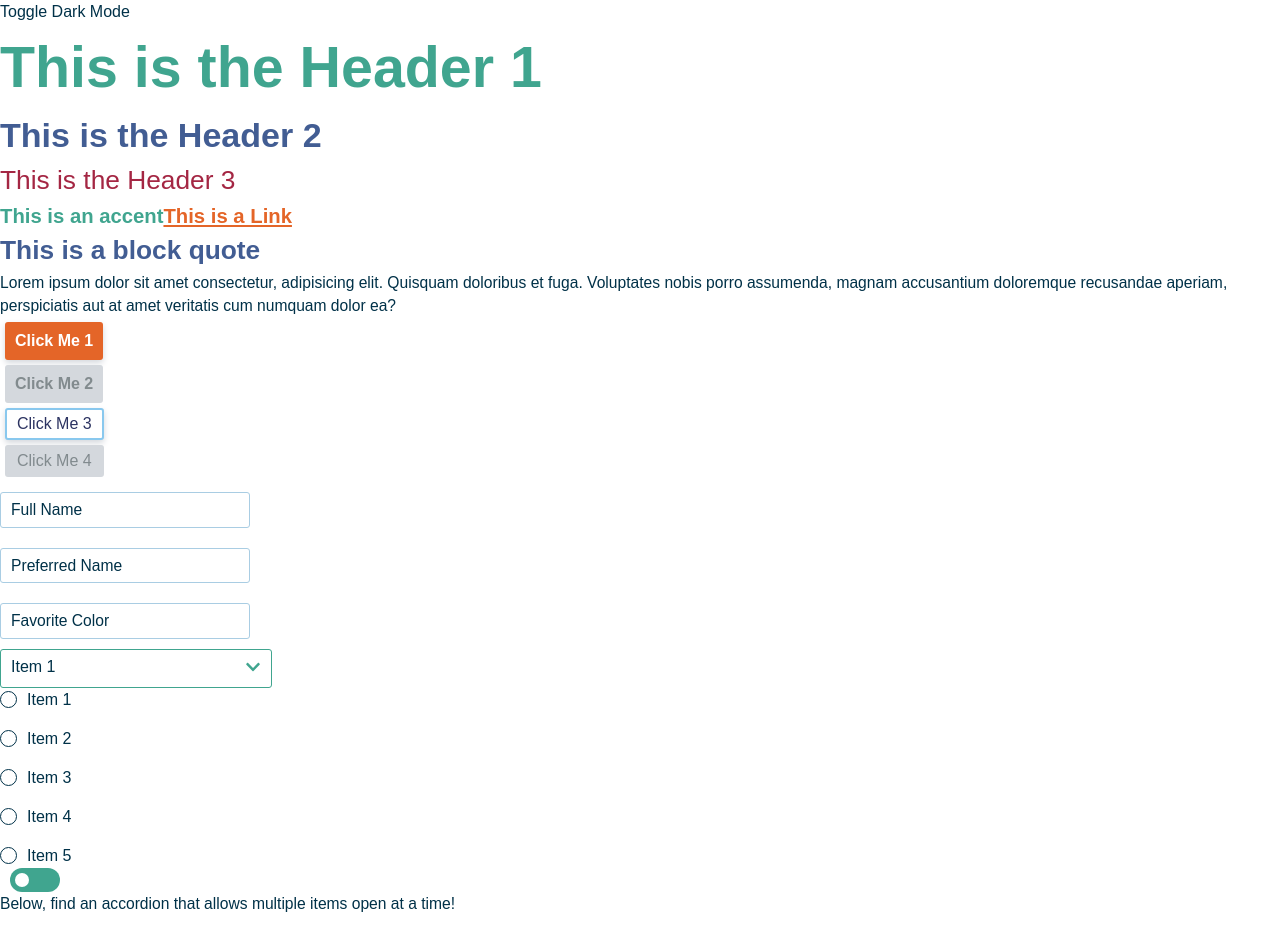
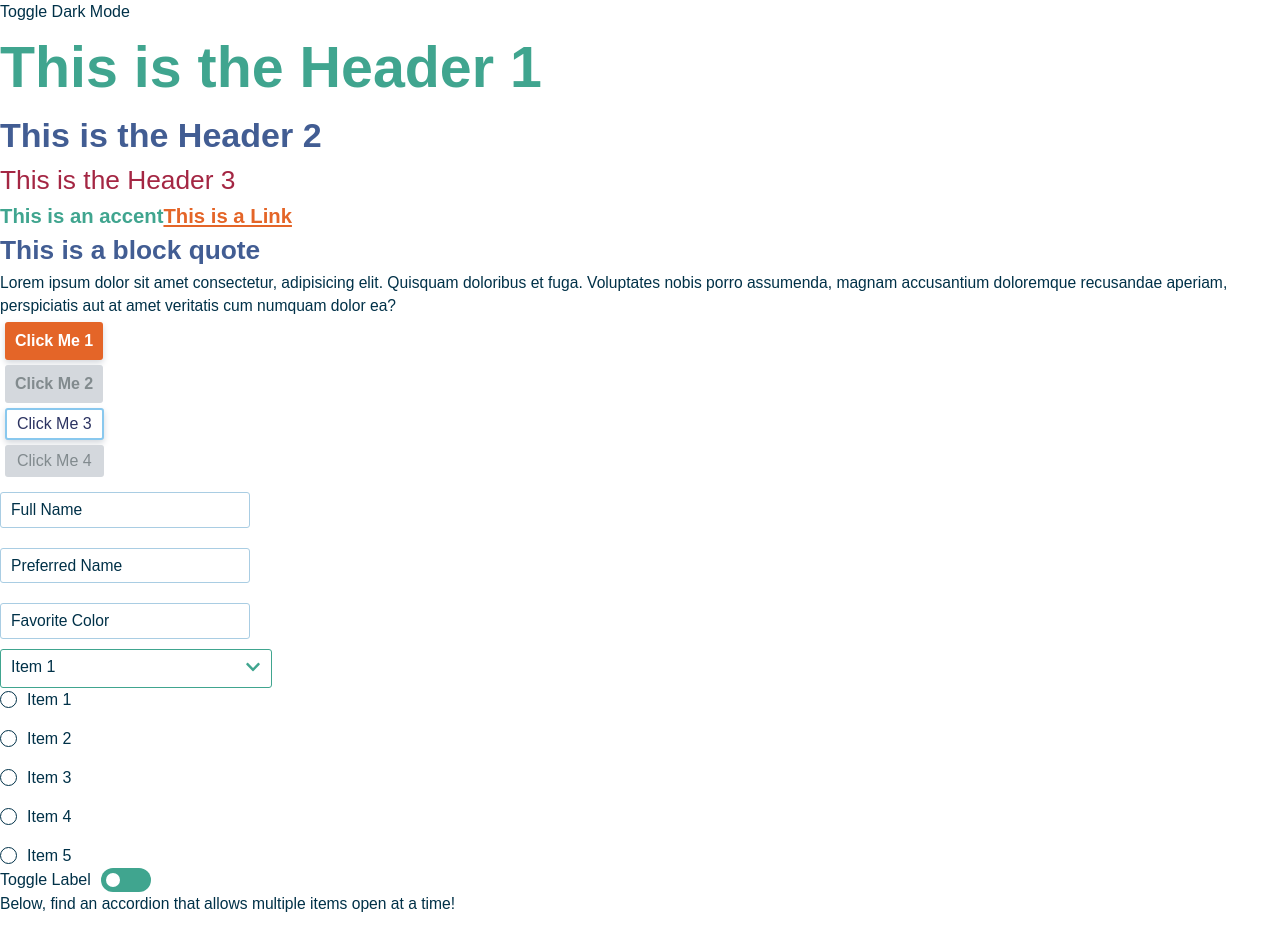
Before and after one commit to BrattyShiba/next-nvisia-ds, a Next.js app: page / in a window 1280 px wide. Shown: the top 940 px of the page. Built offline with nearby package versions, Linux system fonts and the light colour scheme; a web font is replaced by a local one.

Commit message:
toggle props fix

```diff
--- a/src/components/Toggle.tsx
+++ b/src/components/Toggle.tsx
@@ -6,17 +6,13 @@ interface ToggleProps {
   disabled?: boolean;
 }
 
-const Toggle = ({ ...props }: ToggleProps) => {
+const Toggle = ({ label, id, ...props }: ToggleProps) => {
   return (
     <div className="switch">
-      <label className="switch-label" htmlFor={props.id}>
-        {props.label}
+      <label className="switch-label" htmlFor={id}>
+        {label}
       </label>
-      <Switch.Root
-        className="switch-root"
-        id={props.id}
-        disabled={props.disabled}
-      >
+      <Switch.Root className="switch-root" id={id} disabled={props.disabled}>
         <Switch.Thumb className="switch-thumb" />
       </Switch.Root>
     </div>
--- a/src/pages/index.tsx
+++ b/src/pages/index.tsx
@@ -78,7 +78,7 @@ export default function Home() {
           <Radio value="4" label="Item 4" id="4"></Radio>
           <Radio value="5" label="Item 5" id="5"></Radio>
         </Radios>
-        <Toggle></Toggle>
+        <Toggle id="ID1" label="Toggle Label"></Toggle>
 
         <p>
           Below, find an accordion that allows multiple items open at a time!
```
